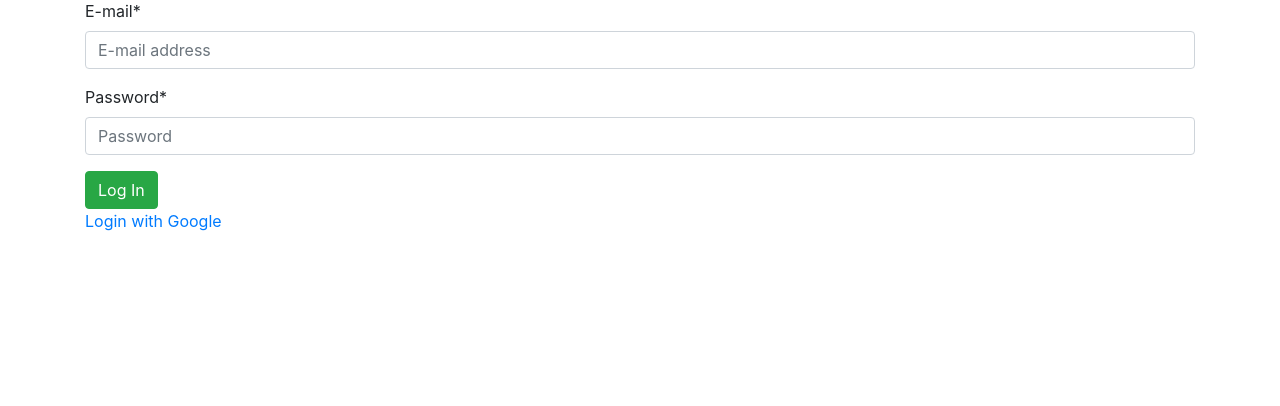
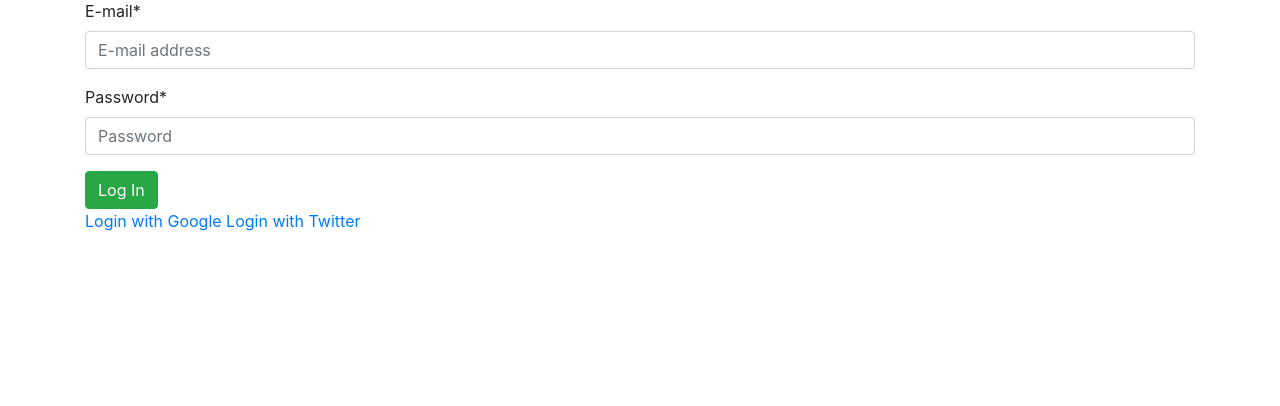
Before and after one commit to daikikuchi/Personal-closet, a Django app: page /accounts/login/ in a window 1280 px wide. Shown: the part 136-542 px from the top of the page. Run offline with Django 3.2, Linux system fonts and the light colour scheme; parts of the project's set-up code (start-up, migrations or seed data) failed here and were passed over; some libraries are stand-ins or nearby versions.

Commit message:
Added twitter authentication

```diff
--- a/templates/account/login.html
+++ b/templates/account/login.html
@@ -12,4 +12,5 @@
     <button class="btn btn-success" type="submit">Log In</button>
   </form>
   <a href="{% provider_login_url 'google' %}">Login with Google</a>
+  <a href="{% provider_login_url 'twitter' %}">Login with Twitter</a>
 {% endblock content %}
```
